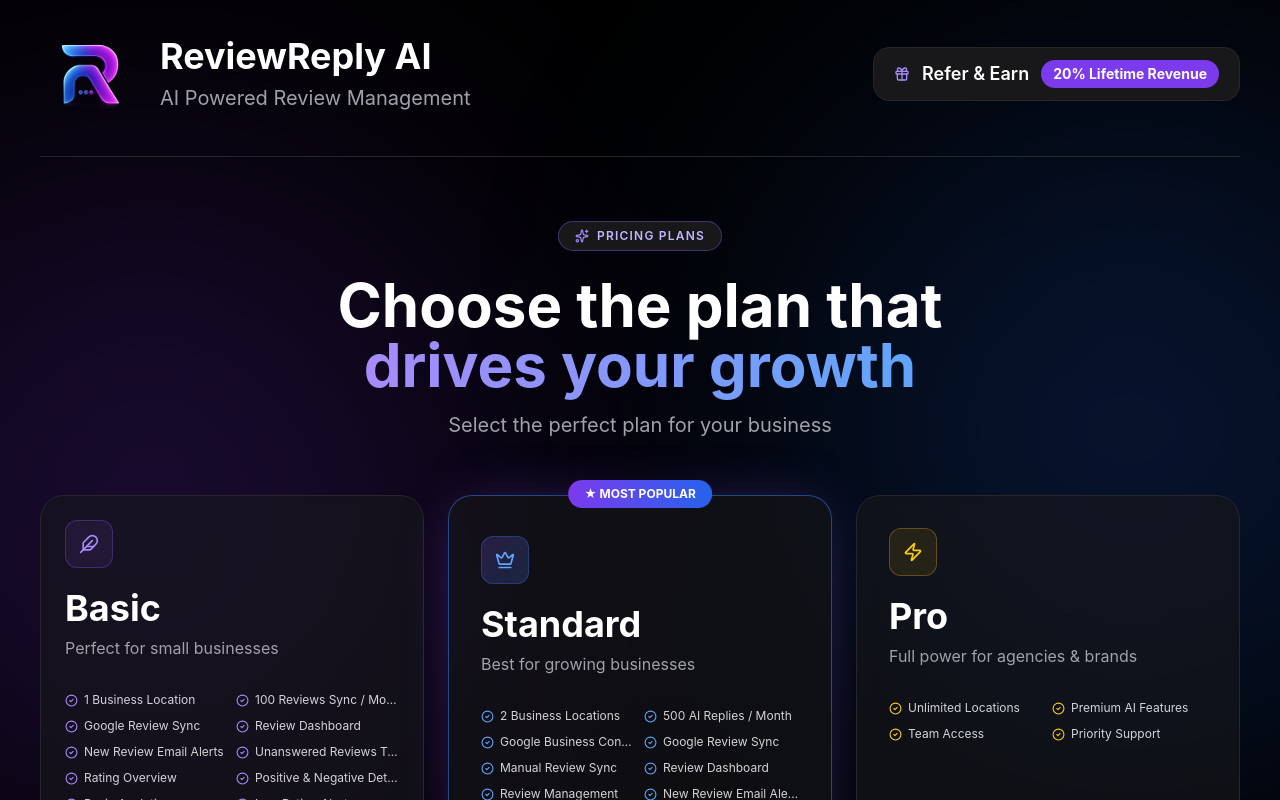
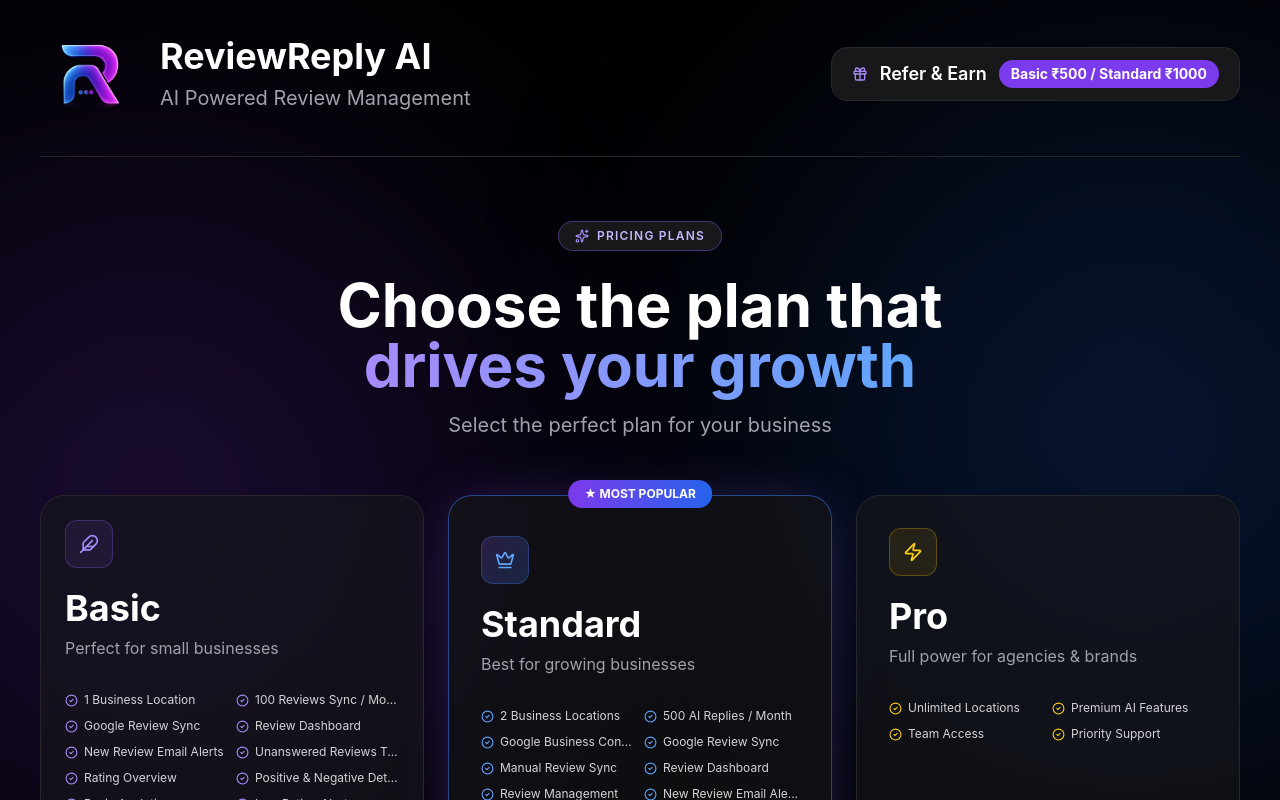
Before and after one commit to afnankhan123456/reviewreply-ai, a Next.js app: page /plans in a window 1280 px wide. Shown: the top 800 px of the page. Built offline with nearby package versions, Linux system fonts and the light colour scheme; no server answers.

Commit message:
Update page.tsx

```diff
--- a/app/plans/page.tsx
+++ b/app/plans/page.tsx
@@ -168,7 +168,7 @@ export default function PlansPage() {
                 </span>
 
                 <span className="bg-violet-600 text-white text-sm font-bold px-3 py-1 rounded-full">
-                  20% Lifetime Revenue
+                  Basic ₹500 / Standard ₹1000
                 </span>
 
               </div>
```
